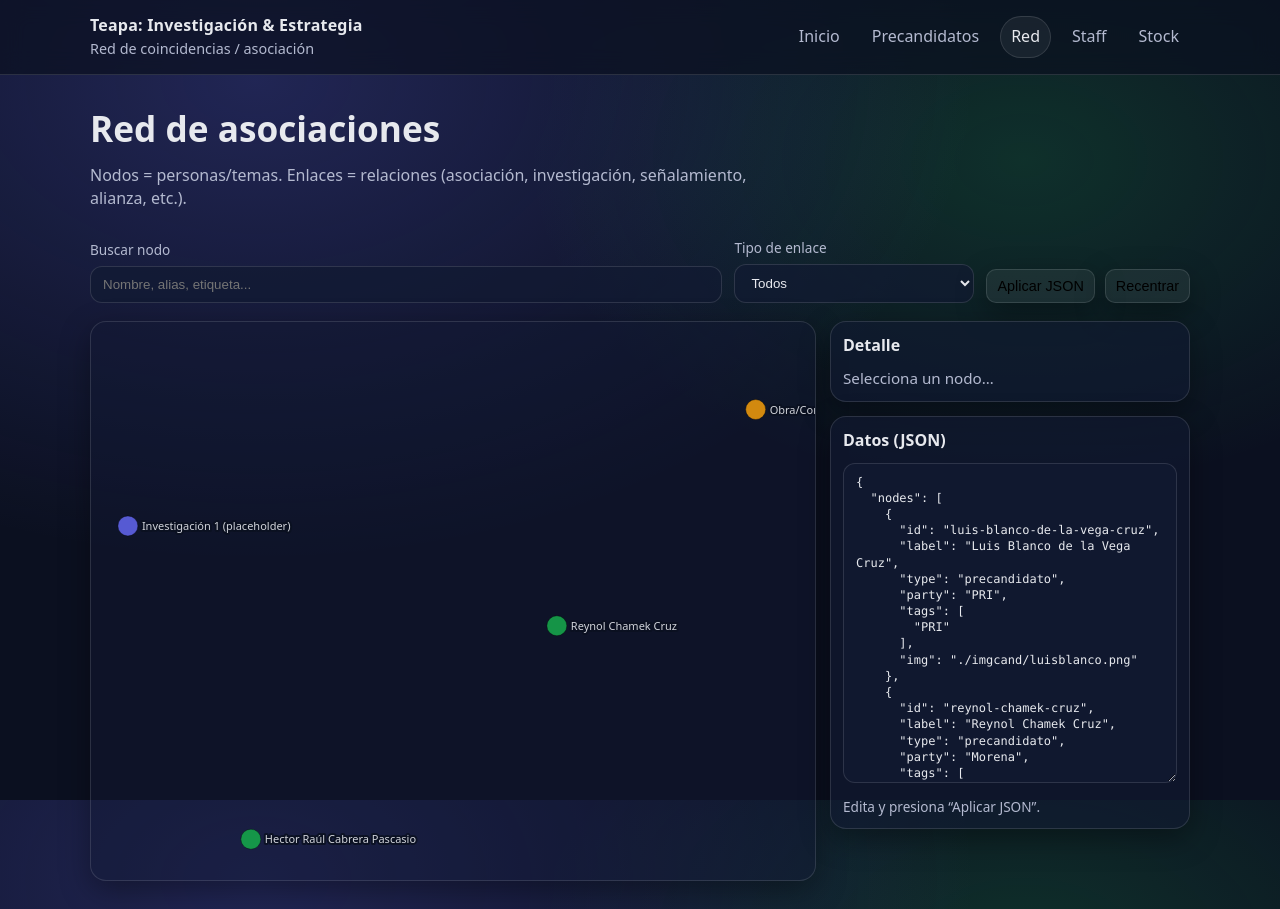
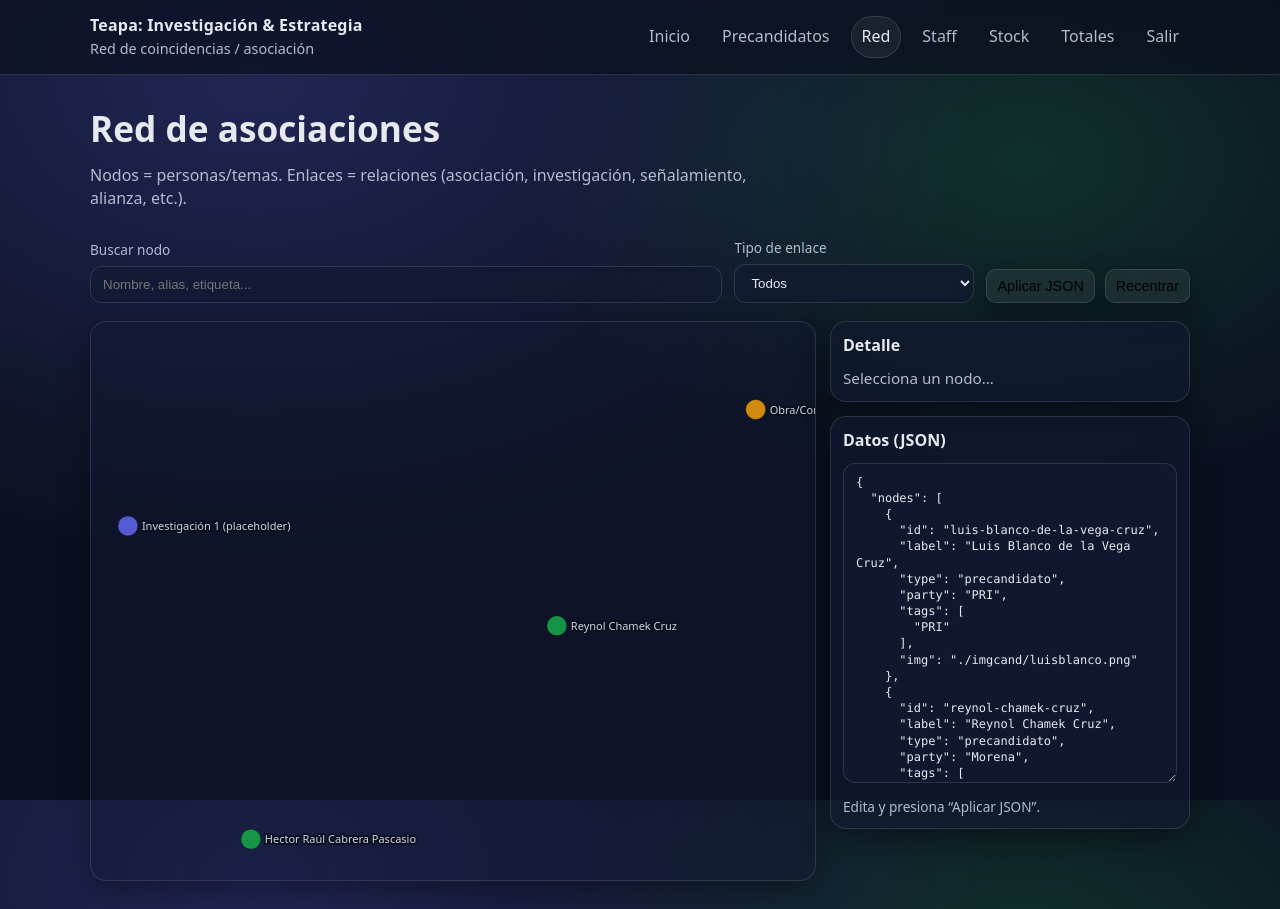
Before and after one commit to unknownshopper/teapaparalosteapanecos, a plain HTML site: page candilines.html in a window 1280 px wide. Drawn offline with nearby package versions, Linux system fonts and the light colour scheme.

Commit message:
¨cloud¨

```diff
--- a/candilines.html
+++ b/candilines.html
@@ -23,6 +23,8 @@
           <a class="nav-link nav-link--active" href="./candilines.html">Red</a>
           <a class="nav-link" href="./staff.html">Staff</a>
           <a class="nav-link" href="./stock.html">Stock</a>
+          <a class="nav-link" href="./stocktots.html">Totales</a>
+          <a class="nav-link" href="/cdn-cgi/access/logout">Salir</a>
         </nav>
       </div>
     </header>
```
Also changed, not shown: candits.html (+2 -0 lines), index.html (+1 -0 lines), staff.html (+1 -0 lines), stock.html (+1 -0 lines), stocktots.html (+1 -0 lines).
